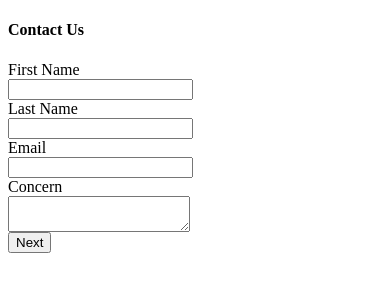
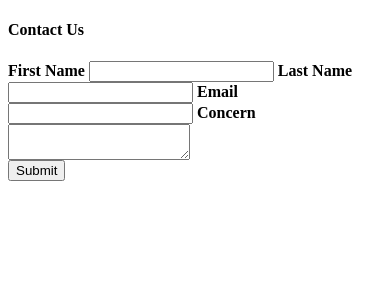
Before and after one commit to tien-han/business-leads, a PHP site: page /views/contact.html in a window 390 px wide. Shown: the part 136-436 px from the top of the page. Run offline with PHP 8.4, Linux system fonts and the light colour scheme.

Commit message:
Stylize/align hamburger menu and update Contact Form page for responsiveness on mobile devices

```diff
--- a/views/contact.html
+++ b/views/contact.html
@@ -8,11 +8,11 @@
 <body>
     <!--  Navbar  -->
     <nav class="navbar navbar-expand-lg navbar-light sticky-top">
-        <button class="navbar-toggler" type="button" data-bs-toggle="collapse" data-bs-target="#navbarSupportedContent"
+        <button class="navbar-toggler ms-auto me-3" type="button" data-bs-toggle="collapse" data-bs-target="#navbarSupportedContent"
                 aria-controls="navbarSupportedContent" aria-expanded="false" aria-label="Toggle navigation">
             <span class="navbar-toggler-icon"></span>
         </button>
-        <div class="collapse navbar-collapse" id="navbarSupportedContent">
+        <div class="collapse navbar-collapse ms-3" id="navbarSupportedContent">
             <ul class="navbar-nav">
                 <li class="nav-item">
                     <a class="nav-link" type="text/html" href="{{ @BASE }}">Home</a>
@@ -35,26 +35,25 @@
     </nav>
 
     <div>
-        <form action="#" method="post" class="form-container">
-            <h4 class="text-center mt-5 form-header">Contact Us</h4>
-            <label for="firstName">First Name</label>
-            <br>
-            <input type="text" name="firstName" id="firstName">
-            <br>
-            <label for="lastName">Last Name</label>
-            <br>
-            <input type="text" name="lastName" id="lastName">
-            <br>
-            <label for="email">Email</label>
-            <br>
-            <input type="text" name="emal" id="email">
-            <br>
-            <label for="concern">Concern</label>
-            <br>
-            <textarea name="concern" id="concern"></textarea>
-            <br>
-
-            <button class="btn btn-primary" type="submit">Next</button>
+        <!--Form for contacting the UPS team-->
+        <form action="#" method="post" class="form-container p-5">
+            <h4 class="text-center mt-3 form-header">Contact Us</h4>
+                <!--First Name-->
+                <label for="firstName" class="form-label mt-3"><b>First Name</b></label>
+                <input class="form-control w-100" type="text" name="firstName" id="firstName">
+                <!--Last Name-->
+                <label for="lastName" class="form-label mt-3"><b>Last Name</b></label>
+                <input class="form-control w-100" type="text" name="lastName" id="lastName">
+                <!--Email-->
+                <label for="email" class="form-label mt-3"><b>Email</b></label>
+                <input class="form-control w-100" type="text" name="email" id="email">
+                <!--Concerns-->
+                <label for="concern" class="form-label mt-3"><b>Concern</b></label>
+                <textarea class="form-control w-100" name="concern" id="concern"></textarea>
+                <!--Button for Form Submission-->
+                <div class="d-flex justify-content-center">
+                    <button class="btn btn-primary mt-3" type="submit">Submit</button>
+                </div>
         </form>
     </div>
 
```
Also changed, not shown: styles/styles.css (+13 -30 lines).
